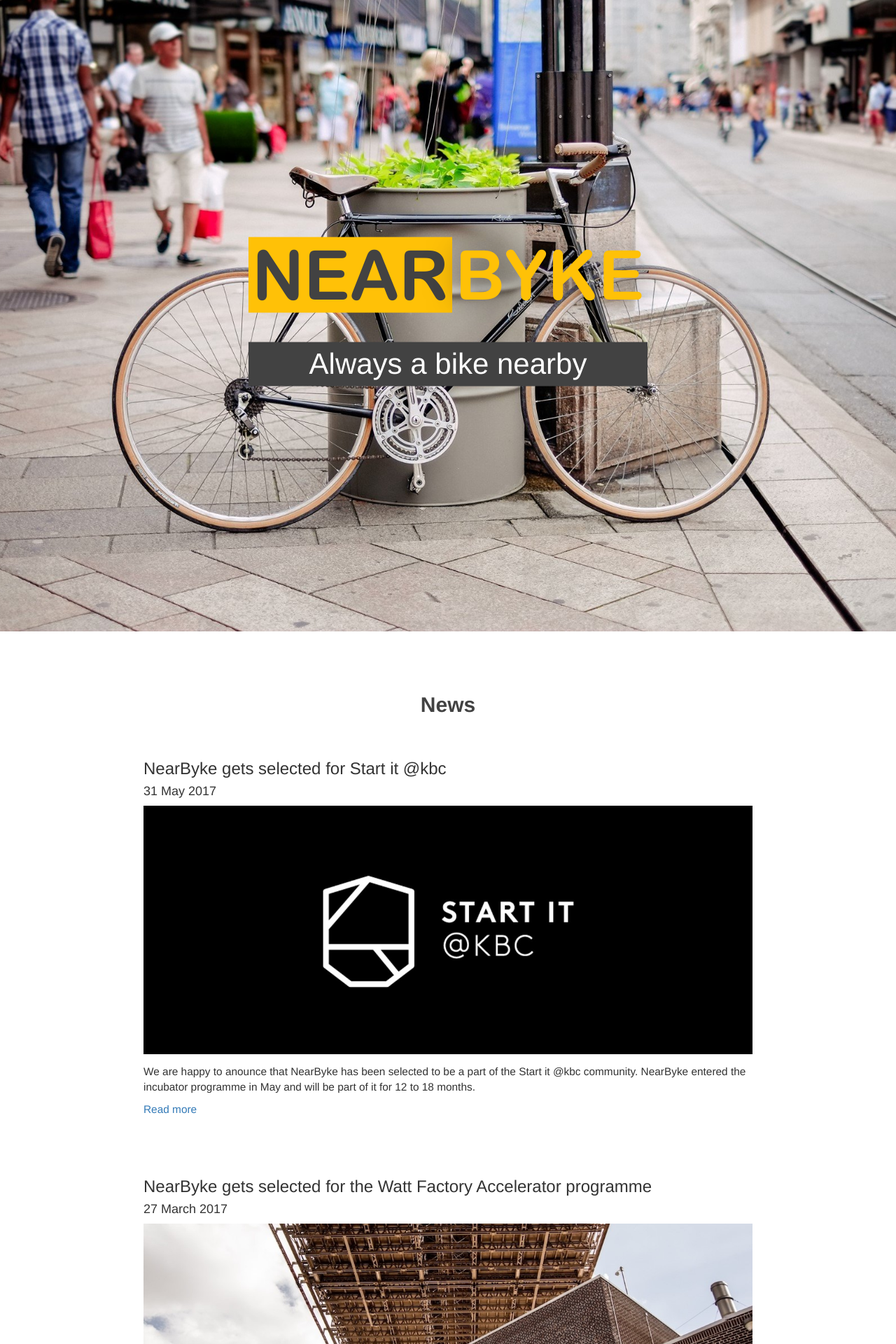
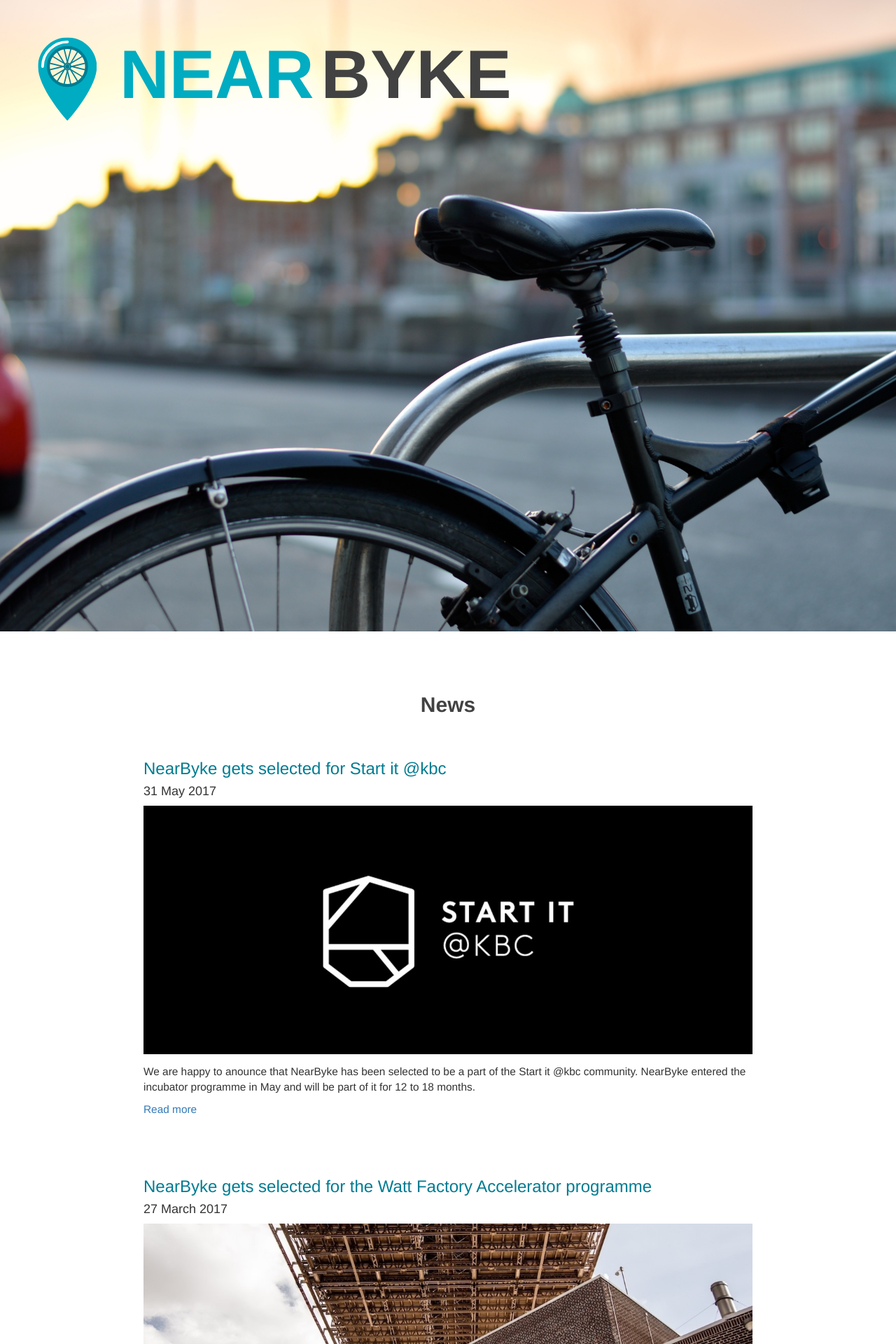
Before and after one commit to NearByke/NearByke.github.io, a Jekyll site: the page built from index.md, in a window 1280 px wide. Shown: the top 1920 px of the page at 70% size. Built offline with Jekyll 4.4.1, drawn with Linux system fonts in a browser that asks for light colours; nearby versions of some CDN libraries.

Commit message:
Change color scheme

```diff
--- a/_includes/head.html
+++ b/_includes/head.html
@@ -9,7 +9,13 @@
   <link rel="stylesheet" href="{{ "/assets/stylesheets/site.css" | relative_url }}">
   <link rel="canonical" href="{{ page.url | replace:'index.html','' | absolute_url }}">
   <link rel="alternate" type="application/rss+xml" title="{{ site.title | escape }}" href="{{ "/feed.xml" | relative_url }}">
-  <link rel="shortcut icon" type="image/x-icon" href="/favicon.ico?">
+  <link rel="apple-touch-icon" sizes="180x180" href="/apple-touch-icon.png">
+  <link rel="icon" type="image/png" sizes="32x32" href="/favicon-32x32.png">
+  <link rel="icon" type="image/png" sizes="16x16" href="/favicon-16x16.png">
+  <link rel="manifest" href="/manifest.json">
+  <link rel="mask-icon" href="/safari-pinned-tab.svg" color="#5bbad5">
+  <meta name="theme-color" content="#ffffff">
+  <!--<link rel="shortcut icon" type="image/x-icon" href="/favicon.ico?">-->
 
   {% if jekyll.environment == 'production' and site.google_analytics %}
   {% include google-analytics.html %}
--- a/_layouts/home.html
+++ b/_layouts/home.html
@@ -8,8 +8,9 @@ layout: default
 
 		<div id="base_info" class="jumbotron">
 			<div id="intro">
+				<img id="logo" src="{{ site.baseurl }}/assets/images/NearByke_logo.svg" alt="NearByke logo">
 				<h1 id="name"><span class="near">NEAR</span><span class="byke">BYKE</span></h1>
-				<h2 id="slogan">Always a bike nearby</h2>
+				<!--<h2 id="slogan">Always a bike nearby</h2>-->
 			</div>
 		</div>
 	</div>
--- a/_sass/_footer.scss
+++ b/_sass/_footer.scss
@@ -3,7 +3,7 @@ footer {
 	margin-top: -$FooterHeight;
 	height: $FooterHeight;
 	clear: both;
-	background-color: $GreyMedium;
+	background-color: $GreyDark;
     text-align: center;
     padding: 2em;
 }
--- a/_sass/_main.scss
+++ b/_sass/_main.scss
@@ -1,4 +1,5 @@
-$Primary: #FFC107;
+$Primary: #00ACC1;
+$PrimaryDark: #007C91;
 $GreyLight: #F5F5F5;
 $GreyMedium: #757575;
 $GreyDark: #424242;
@@ -48,8 +49,7 @@ main {
 }
 
 .near {
-    color: $GreyDark;
-    background: $Primary;
+    color: $Primary;
     padding: 0 0.05em;
     display: inline-block;
 }
@@ -59,7 +59,7 @@ main {
 }
 
 .byke {
-    color: $Primary;
+    color: $GreyDark;
     padding: 0 0.05em;
     display: inline-block;
 }
--- a/_sass/home/_post-preview.scss
+++ b/_sass/home/_post-preview.scss
@@ -1,3 +1,5 @@
+$PrimaryDark: #007C91;
+
 .post-preview {
 	margin: 2em 0;
 	background-color: White;
@@ -23,3 +25,7 @@
 	color: inherit;
 	text-decoration: none;
 }
+
+.post-preview-title {
+	color: #007C91;
+}
--- a/_sass/home/_welcome.scss
+++ b/_sass/home/_welcome.scss
@@ -6,28 +6,35 @@
 
 #intro {
 	position: absolute;
-	top: 50%;
-	left: 50%;
-	transform: translate(-50%, -50%);
+	top: 7%;
+	left: 8%;
+	transform: translate(-7%, -8%);
+	display: inline-block;
+}
+
+#logo {
+    float: left;
+    margin-right: 2em;
 }
 
 #name {
+	display: inline-block;
 	text-align:center;
 	color: $Primary;
-	font-family: Rounded-mt-Bold;
 	font-size: 7em;
+	font-weight: bold;
 }
 
 #name .byke {
-    text-shadow: 5px 0 50px rgba(0, 0, 0, 0.6);
+    text-shadow: 5px 0 50px rgba(255, 255, 255, 0.3);
 }
 
 #slogan {
 	text-align: center;
 	color: White;
 	font-size: 3em;
-	margin-top: 1em;
-	background: $GreyDark;
+	margin-top: 0.7em;
+	background: $PrimaryDark;
 	padding: 0.2em 0;
 }
 
@@ -58,4 +65,14 @@ h2 {
     #slogan {
     	font-size: 2em;
     }
+
+    #logo {
+		display: none;
+    }
+
+	#intro {
+		top: 7%;
+		left: 50%;
+		transform: translate(-50%, -7%);
+	}
 }
```
Also changed, not shown: android-chrome-192x192.png (added), android-chrome-512x512.png (added), apple-touch-icon.png (added), assets/images/Header.jpg, assets/images/Header_oud.jpg (added), assets/images/NearByke_logo.png (deleted), assets/images/NearByke_logo.svg (added), favicon-16x16.png (added), favicon-32x32.png (added), favicon.ico, manifest.json (added), mstile-150x150.png (added), safari-pinned-tab.svg (added).
